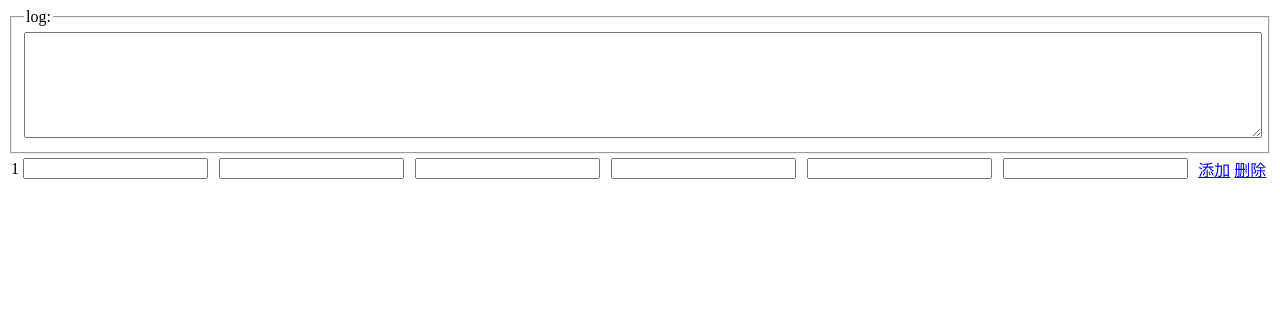
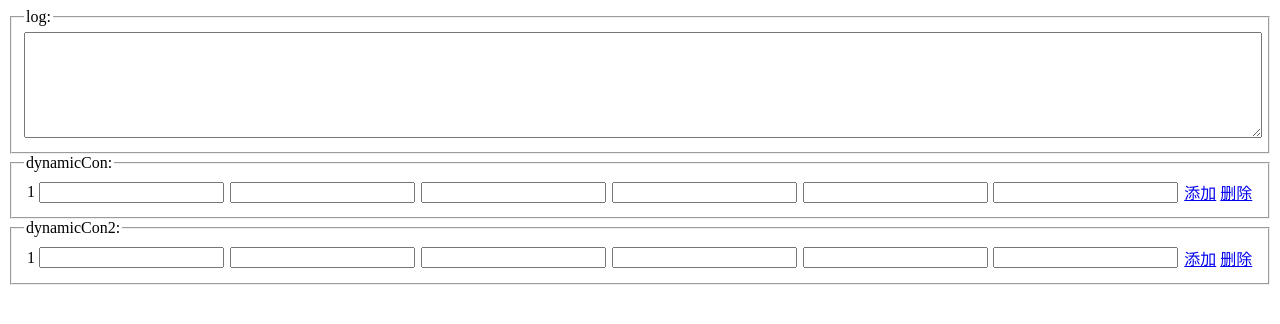
Before and after one commit to luohaoxh/dynamicCon, a plain HTML site: page DynamicCon/Web/Index.html in a window 1280 px wide. Drawn offline with Linux system fonts and the light colour scheme.

Commit message:
update some function

```diff
--- a/DynamicCon/Web/Index.html
+++ b/DynamicCon/Web/Index.html
@@ -1,7 +1,7 @@
 <!DOCTYPE html>
 <html xmlns="http://www.w3.org/1999/xhtml">
 <head>
-<meta http-equiv="Content-Type" content="text/html; charset=utf-8"/>
+    <meta http-equiv="Content-Type" content="text/html; charset=utf-8" />
     <title></title>
     <script src="Js/jquery-1.11.1.min.js"></script>
     <script src="Js/dynamicCon.js"></script>
@@ -10,20 +10,28 @@
     <fieldset>
         <legend>log:</legend>
         <div>
-            <textarea id="txtMsg" style="width:100%;height:100px;"></textarea>
+            <textarea id="txtMsg" style="width: 100%; height: 100px;"></textarea>
         </div>
     </fieldset>
 
+    <fieldset>
+        <legend>dynamicCon:</legend>
         <div class="dynamicCon">
-        <table style="width:100%;">
+            <table style="width: 100%;">
                 <tr class="temp">
                     <td><span class="dynamicCon-Index"></span></td>
-                <td><input type="text" id="txtA" class="dynamicCon-autoCreateIdIndex"/></td>
-                <td><input type="text" id="txtB"  /></td>
-                <td><input type="text" id="txtC"  /></td>
-                <td><input type="text" id="txtD"  /></td>
-                <td><input type="text" id="txtE"  /></td>
-                <td><input type="text" id="txtF"  /></td>
+                    <td>
+                        <input type="text" id="txtA" class="dynamicCon-autoCreateIdIndex" /></td>
+                    <td>
+                        <input type="text"/></td>
+                    <td>
+                        <input type="text"/></td>
+                    <td>
+                        <input type="text"/></td>
+                    <td>
+                        <input type="text"/></td>
+                    <td>
+                        <input type="text"/></td>
                     <td>
                         <a href="javascript:void(0);" class="addBtn">添加</a>
                         <a href="javascript:void(0);" class="delBtn">删除</a>
@@ -31,12 +39,18 @@
                 </tr>
                 <tr class="items">
                     <td><span class="dynamicCon-Index"></span></td>
-                <td><input type="text" id="txtA" class="dynamicCon-autoCreateIdIndex"/></td>
-                <td><input type="text" id="txtB"  /></td>
-                <td><input type="text" id="txtC"  /></td>
-                <td><input type="text" id="txtD"  /></td>
-                <td><input type="text" id="txtE"  /></td>
-                <td><input type="text" id="txtF"  /></td>
+                    <td>
+                        <input type="text" id="txtA" class="dynamicCon-autoCreateIdIndex" /></td>
+                    <td>
+                        <input type="text"/></td>
+                    <td>
+                        <input type="text"/></td>
+                    <td>
+                        <input type="text"/></td>
+                    <td>
+                        <input type="text"/></td>
+                    <td>
+                        <input type="text"/></td>
                     <td>
                         <a href="javascript:void(0);" class="addBtn">添加</a>
                         <a href="javascript:void(0);" class="delBtn">删除</a>
@@ -44,17 +58,81 @@
                 </tr>
             </table>
         </div>
+    </fieldset>
+
+    <fieldset>
+        <legend>dynamicCon2:</legend>
+        <div class="dynamicCon2">
+            <table style="width: 100%;">
+                <tr class="temp">
+                    <td><span class="dynamicCon-Index"></span></td>
+                    <td>
+                        <input type="text" id="txtB" class="dynamicCon-autoCreateIdIndex" /></td>
+                    <td>
+                        <input type="text"/></td>
+                    <td>
+                        <input type="text"/></td>
+                    <td>
+                        <input type="text"/></td>
+                    <td>
+                        <input type="text"/></td>
+                    <td>
+                        <input type="text"/></td>
+                    <td>
+                        <a href="javascript:void(0);" class="addBtn">添加</a>
+                        <a href="javascript:void(0);" class="delBtn">删除</a>
+                    </td>
+                </tr>
+                <tr class="items">
+                    <td><span class="dynamicCon-Index"></span></td>
+                    <td>
+                        <input type="text" id="txtB" class="dynamicCon-autoCreateIdIndex" /></td>
+                    <td>
+                        <input type="text"/></td>
+                    <td>
+                        <input type="text"/></td>
+                    <td>
+                        <input type="text"/></td>
+                    <td>
+                        <input type="text"/></td>
+                    <td>
+                        <input type="text"/></td>
+                    <td>
+                        <a href="javascript:void(0);" class="addBtn">添加</a>
+                        <a href="javascript:void(0);" class="delBtn">删除</a>
+                    </td>
+                </tr>
+            </table>
+        </div>
+    </fieldset>
+
     <script type="text/javascript">
         $(function () {
-            var $msg = $("#txtMsg");
+            var $msg = $("#txtMsg"), line = 1;
+            //dynamicCon
             $.DynamicCon({
-                beforeAddOrDel: function (type) {$msg.val($msg.val()+"增加或删除行之前："+type+"\r\n"); return true; },
+                beforeAddOrDel: function (type) { $msg.val($msg.val() + (line++)+"   增加或删除行之前：" + type + "\r\n"); return true; },
                 afterAddOrDel: function (type) {
-                    $msg.val($msg.val() + "增加或删除行之后：" + type + "\r\n");
+                    $msg.val($msg.val() + (line++) + "   增加或删除行之后：" + type + "\r\n");
                     $msg.scrollTop($msg[0].scrollHeight);
                 },
                 overflowMsg: function (msg) {
-                    $msg.val($msg.val()+msg);
+                    $msg.val($msg.val() + (line++) + "   " + msg + "\r\n");
+                    $msg.scrollTop($msg[0].scrollHeight);
+                    return false;
+                }
+            });
+            //dynamicCon2
+            $.DynamicCon({
+                container: ".dynamicCon2",
+                beforeAddOrDel: function (type) { $msg.val($msg.val() + (line++) + "   增加或删除行之前：" + type + "\r\n"); return true; },
+                afterAddOrDel: function (type) {
+                    $msg.val($msg.val() + (line++) + "   增加或删除行之后：" + type + "\r\n");
+                    $msg.scrollTop($msg[0].scrollHeight);
+                },
+                overflowMsg: function (msg) {
+                    $msg.val($msg.val() + (line++) + "   " + msg + "\r\n");
+                    $msg.scrollTop($msg[0].scrollHeight);
                     return false;
                 }
             });
--- a/DynamicCon/Web/Js/dynamicCon.js
+++ b/DynamicCon/Web/Js/dynamicCon.js
@@ -5,7 +5,13 @@
 * 引用jquery（时代在进步，不再支持live绑定，请使用较新版本）
 * $.DynamicCon();
 * 当前版本：v1.3
-* 更新日期：2015-05-04
+* 更新日期：2015-05-05
+* 更新内容：
+* 1：添加options事件（添加或删除行之前的事件beforeAddOrDel）
+* 2：添加options事件（超出最少行或最大行警告overflowMsg）
+* 3：修复新版jquery中使用on绑定的bug
+* 4：添加$.DynamicCon.DynamicCon("");方法
+* 5：在options.container所代表的对象中，添加属性"dynamicCon-sumRows"，表示当前的总行数。
 */
 (function ($) {
     var defaults = {
@@ -23,11 +29,14 @@
         overflowMsg: function (msg) { alert(msg); return false; }//msg：提示的文字。 超过最小行数或最大行数范围提示函数，其中的this为按钮对象，如果返回false，则阻止增加或删除行。
     };
 
+    //存储各个容器的插件选项
+    var _optionsObject = {};
+
     $.extend({
         DynamicCon: function (options) {
             var _this=this;
             options = $.extend({}, defaults, options || {});
-            _this.DynamicCon.Options = options;
+            _optionsObject[options.container] = options;
             var $conAll = $(options.container);
             $conAll.each(function (i) {
                 //当前容器（适应多个调用该插件的情况）
@@ -47,7 +56,8 @@
 
                 //更新行号
                 var updateLineNumber = function () {
-                    $con.find(options.items).each(function (index,n) {
+                    var $conItems=$con.find(options.items);
+                    $conItems.each(function (index,n) {
                         var idx = index + 1;
                         $(n).find(options.indexClass).text(idx);
                         $(n).attr({ "dynamicCon-index": idx });
@@ -61,12 +71,13 @@
                             }
                         });
                     });
+                    $con.attr({ "dynamicCon-sumRows": $conItems.length });
                 };
                 updateLineNumber();
 
 
                 //添加行事件 （先移除绑定的事件，主要是避免使用js模板等插件动态生成内容时，重复绑定问题。）
-                $(document).off("click", $con.find(options.addBtn).selector).on("click", $con.find(options.addBtn).selector, function () {
+                $con.off("click", options.addBtn).on("click", options.addBtn, function () {
                     if (!options.beforeAddOrDel.call(this, _this.DynamicCon.HandleTypeEnum.Add)) return false;
 
                     var $conThis = $($conAll[i]);
@@ -82,7 +93,7 @@
                 });
 
                 //删除行事件
-                $(document).off("click", $con.find(options.delBtn).selector).on("click", $con.find(options.delBtn).selector, function () {
+                $con.off("click", options.delBtn).on("click", options.delBtn, function () {
                     if (!options.beforeAddOrDel.call(this, _this.DynamicCon.HandleTypeEnum.Del)) return false;
 
                     var $conThis = $($conAll[i]);
@@ -111,4 +122,11 @@
         Del:"Del"
     };
 
+    /**
+    * 获取选项
+    */
+    $.DynamicCon.GetOptions = function (container) {
+        return _optionsObject[container || defaults.container] || null;
+    };
+
 })(jQuery);
```
Lines whose indentation alone changed are shown as unchanged.
